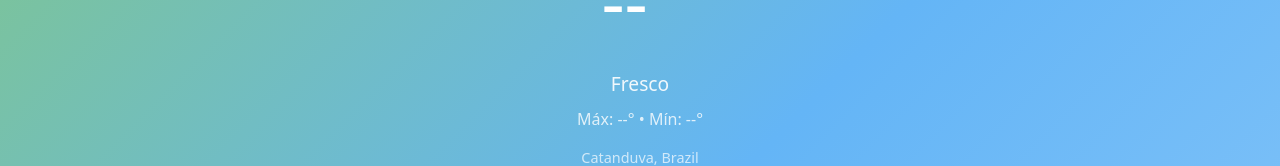
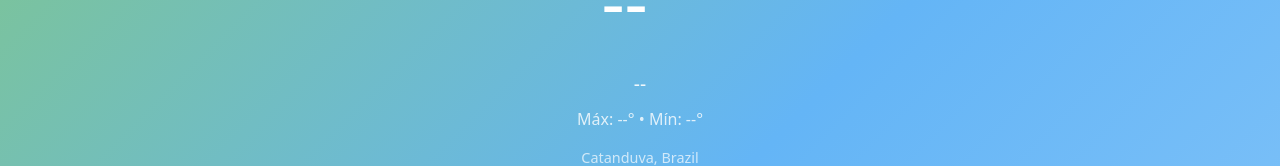
Before and after one commit to vitorcape/ifsp-weather, a Next.js app: page / in a window 1280 px wide. Shown: the part 350-516 px from the top of the page. Built offline with nearby package versions, Linux system fonts and the light colour scheme; no server answers; the database is empty.

Commit message:
versão alfa corrigida novamente

```diff
--- a/src/app/page.tsx
+++ b/src/app/page.tsx
@@ -161,11 +161,19 @@ export default function HomeCards({ refreshMs = 15000 }: { refreshMs?: number })
           </div>
 
           <div style={{ fontSize: "1.2rem", opacity: 0.9, marginBottom: "0.5rem" }}>
-            {temperature >= 35 ? "Muito Quente" :
-             temperature >= 30 ? "Quente" :
-             temperature >= 25 ? "Agradável" :
-             temperature >= 20 ? "Fresco" :
-             temperature >= 15 ? "Frio" : "Muito Frio"}
+            {last
+            ? last.temperature >= 35
+              ? "Muito Quente"
+              : last.temperature >= 30
+              ? "Quente"
+              : last.temperature >= 25
+              ? "Agradável"
+              : last.temperature >= 20
+              ? "Fresco"
+              : last.temperature >= 15
+              ? "Frio"
+              : "Muito Frio"
+            : "--"}
           </div>
 
           <div style={{ fontSize: "1rem", opacity: 0.8, marginBottom: "1rem" }}>
```
